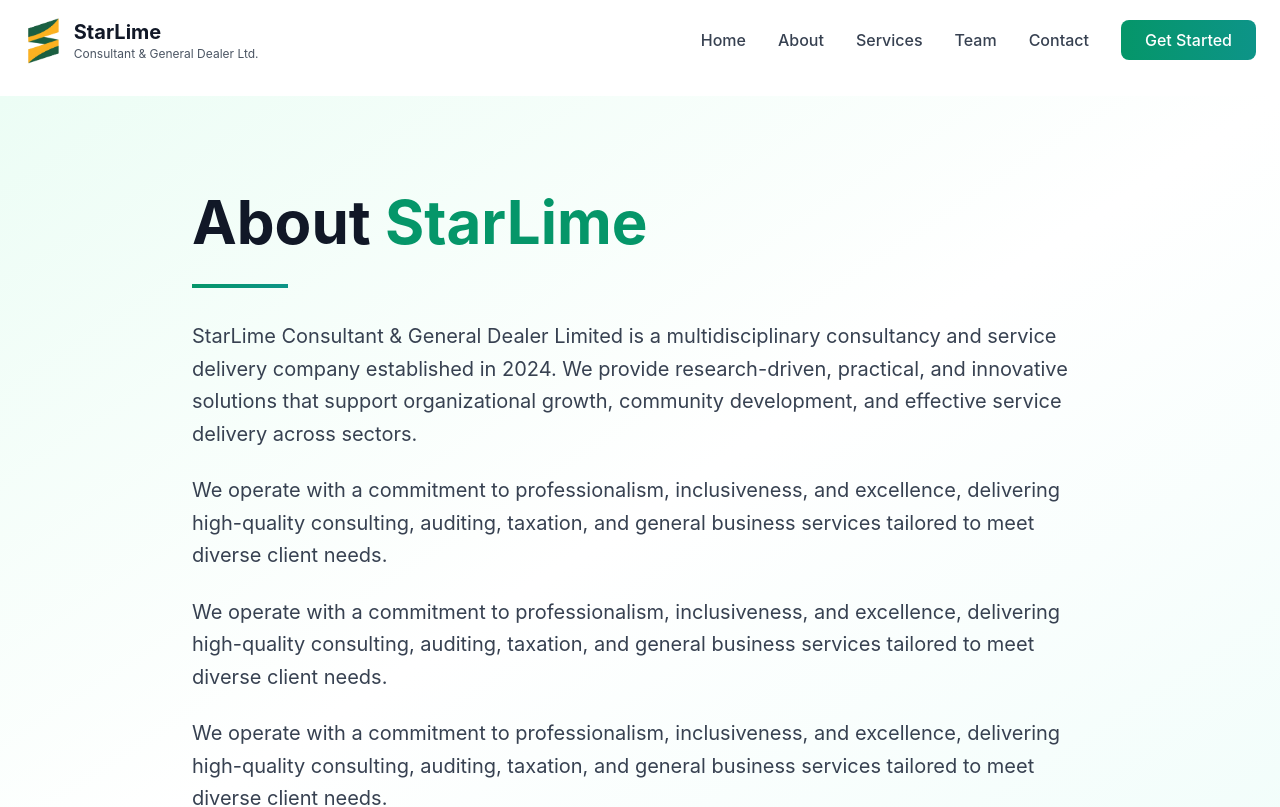
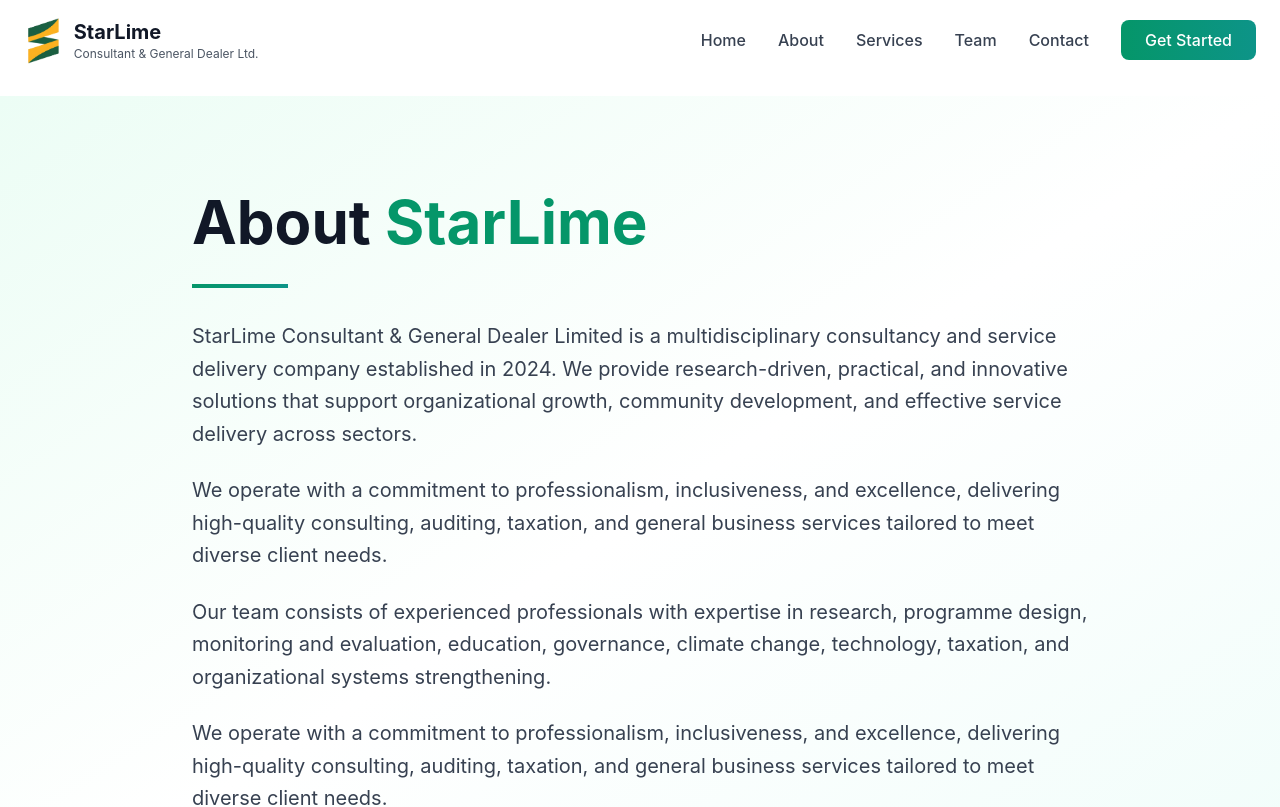
Before and after one commit to jblusaka19-sudo/starlim, a React (Vite) app: page /about in a window 1280 px wide. Shown: the top 807 px of the page. Built offline with nearby package versions, Linux system fonts and the light colour scheme.

Commit message:
Updated AboutPage.tsx

```diff
--- a/src/pages/AboutPage.tsx
+++ b/src/pages/AboutPage.tsx
@@ -57,7 +57,7 @@ export default function AboutPage() {
             </p>
 
             <p className="text-xl text-gray-700 leading-relaxed mb-6">
-              We operate with a commitment to professionalism, inclusiveness, and excellence, delivering high-quality consulting, auditing, taxation, and general business services tailored to meet diverse client needs.
+              Our team consists of experienced professionals with expertise in research, programme design, monitoring and evaluation, education, governance, climate change, technology, taxation, and organizational systems strengthening.
             </p>
 
             <p className="text-xl text-gray-700 leading-relaxed mb-6">
```
